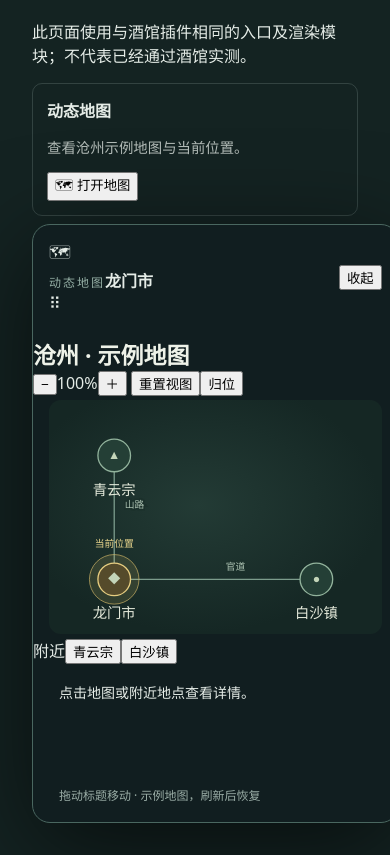
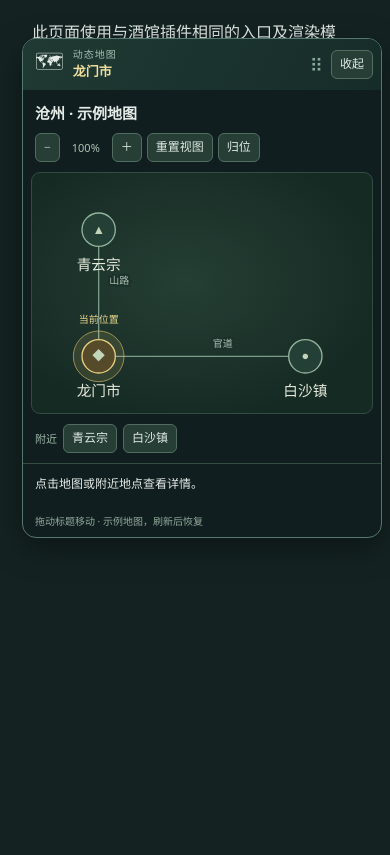
Before and after one commit to agentgeleven-lab/sillytavern-dynamic-map, a website with bundled scripts: page demo.html in a window 390 px wide. Both pictures are taken after a click on the button "🗺 打开地图". Shown: the part 102-957 px from the top of the page. After the commit the page ends 844 px from the top, so only its background shows below. Built offline with nearby package versions, Linux system fonts and the light colour scheme.

Commit message:
Release v0.2.0 floating map controls and responsive layout

```diff
--- a/index.js
+++ b/index.js
@@ -7,14 +7,14 @@ let instance;
 export function initialize() {
     if (instance) return instance;
     const host = document.querySelector('#extensions_settings2') ?? document.querySelector('#extensions_settings');
-    if (!host) { console.warn('[DynamicMap] 找不到扩展设置容器'); return null; }
     const store = createStore(createDemoDocument());
     const panel = createPanel(store);
     const settings = document.createElement('div');
     settings.className = 'dm-settings';
-    settings.innerHTML = '<b>动态地图</b><p>查看沧州示例地图与当前位置。</p><button type="button" class="menu_button">🗺 打开地图</button>';
+    settings.innerHTML = '<b>动态地图</b><p>从悬浮条展开地图，拖动标题调整位置。</p><button type="button" class="menu_button">🗺 打开地图</button><button type="button" class="menu_button dm-reset-window">悬浮窗归位</button>';
     settings.querySelector('button').addEventListener('click', panel.open);
-    host.append(settings);
+    settings.querySelector('.dm-reset-window').addEventListener('click', panel.resetPosition);
+    host?.append(settings);
     const api = createPublicApi(store, panel.open);
     globalThis.SillyTavernDynamicMap = api;
     instance = { api, destroy() {
--- a/package.json
+++ b/package.json
@@ -1,6 +1,6 @@
 {
   "name": "sillytavern-dynamic-map",
-  "version": "0.1.0",
+  "version": "0.2.0",
   "private": true,
   "type": "module",
   "scripts": { "test": "node --test", "check": "node scripts/check.mjs" },
--- a/style.css
+++ b/style.css
@@ -1,25 +1,46 @@
 .dm-settings { padding: 14px; margin: 8px 0; border: 1px solid #768b8550; border-radius: 10px; }
 .dm-settings p { opacity: .75; font-size: .9em; }
-#dynamic-map-panel { box-sizing: border-box; width: min(900px, 94vw); max-width: 94vw; max-height: 90dvh; padding: 0; overflow: auto; color: #e5ece7; background: #111e20; border: 1px solid #4a6760; border-radius: 18px; box-shadow: 0 24px 100px #0009; font-family: inherit; text-align: left; }
-#dynamic-map-panel::backdrop { background: #000a; }
-#dynamic-map-panel .dm-header { display: flex; justify-content: space-between; align-items: center; padding: 22px 26px 14px; }
-#dynamic-map-panel .dm-eyebrow { color: #95afa5; font-size: 12px; letter-spacing: 2px; }
-#dynamic-map-panel h2 { margin: 7px 0 0; color: #eef2e8; font-size: 23px; }
-#dynamic-map-panel .dm-close { border: 1px solid #536a64; background: #223532; color: #e5ece7; border-radius: 50%; font-size: 24px; width: 38px; height: 38px; cursor: pointer; }
-#dynamic-map-panel .dm-location { margin: 0 26px; padding: 12px 0; border-top: 1px solid #344c46; color: #c9d9c8; font-size: 14px; }
-#dynamic-map-panel .dm-canvas { margin: 4px 16px; min-height: 200px; border-radius: 12px; background: radial-gradient(ellipse at 45% 45%, #233b35, #152724 70%); }
-#dynamic-map-panel .dm-svg { display: block; width: 100%; height: auto; max-height: 55dvh; min-height: 220px; }
-#dynamic-map-panel .dm-edge line { stroke: #7c9c8c; stroke-width: 2; }
-#dynamic-map-panel .dm-edge text { fill: #adc3b3; font-size: 15px; paint-order: stroke; stroke: #1b302b; stroke-width: 5px; }
-#dynamic-map-panel .dm-node { cursor: pointer; }
-#dynamic-map-panel .dm-dot { fill: #243f36; stroke: #92b39c; stroke-width: 2; }
-#dynamic-map-panel .dm-node:hover .dm-dot, #dynamic-map-panel .dm-node:focus .dm-dot { fill: #416451; stroke: #fff0bc; stroke-width: 3; }
-#dynamic-map-panel .dm-node text { text-anchor: middle; }
-#dynamic-map-panel .dm-symbol { fill: #c3d5b9; font-size: 19px; }
-#dynamic-map-panel .dm-name { fill: #e5eadb; font-size: 22px; }
-#dynamic-map-panel .dm-halo { fill: #eacb6820; stroke: #d5ba69; stroke-width: 1; }
-#dynamic-map-panel .dm-current .dm-dot { fill: #554b2b; stroke: #e6cd80; }
-#dynamic-map-panel .dm-current-label { fill: #ead68d; font-size: 15px; }
-#dynamic-map-panel .dm-details { padding: 18px 26px; min-height: 58px; font-size: 14px; overflow-wrap: anywhere; }
-#dynamic-map-panel .dm-footer { padding: 12px 26px 18px; color: #9aada6; font-size: 12px; }
-@media (max-width: 520px) { #dynamic-map-panel .dm-header { padding: 16px; } #dynamic-map-panel .dm-location { margin: 0 16px; line-height: 1.8; } }
+#dynamic-map-panel { position:fixed; z-index:2147482998; box-sizing:border-box; width:min(410px,calc(100vw - 16px)); max-width:calc(100vw - 16px); max-height:calc(100dvh - 16px); display:flex; flex-direction:column; padding:0; margin:0; overflow:hidden; color:#e5ece7; background:#111e20; border:1px solid #54786d; border-radius:14px; box-shadow:0 10px 32px #0006; font-family:inherit; font-size:13px; text-align:left; color-scheme:dark; }
+#dynamic-map-panel * { box-sizing:border-box; }
+#dynamic-map-panel [hidden] { display:none!important; }
+#dynamic-map-panel.dm-collapsed { width:198px; }
+#dynamic-map-panel .dm-header { display:flex; align-items:center; gap:4px; flex-shrink:0; min-height:50px; padding:6px 8px; background:linear-gradient(120deg,#203a33,#162c29); }
+#dynamic-map-panel .dm-handle { display:flex; flex:1; align-items:center; gap:9px; min-width:0; cursor:grab; touch-action:none; user-select:none; padding:2px 4px; border-radius:6px; }
+#dynamic-map-panel.dm-dragging .dm-handle { cursor:grabbing; }
+#dynamic-map-panel .dm-handle>div { min-width:0; flex:1; }
+#dynamic-map-panel .dm-icon { font-size:21px; }
+#dynamic-map-panel .dm-eyebrow { display:block; font-size:10px; color:#a3bdb0; line-height:1.3; letter-spacing:1px; }
+#dynamic-map-panel .dm-compact-location { display:block; overflow:hidden; white-space:nowrap; text-overflow:ellipsis; font-size:13px; line-height:1.6; color:#f1df9d; }
+#dynamic-map-panel .dm-grip { color:#8ba99b; font-size:18px; }
+#dynamic-map-panel button, #dynamic-map-panel select { font-family:inherit; font-size:12px; line-height:1.4; color:#e0ebe4!important; background:#263e36!important; border:1px solid #506d60!important; border-radius:6px; padding:5px 8px; margin:0; box-shadow:none; text-shadow:none; cursor:pointer; }
+#dynamic-map-panel button:hover { background:#355444!important; }
+#dynamic-map-panel button:disabled { opacity:.4; cursor:default; }
+#dynamic-map-panel :focus-visible { outline:2px solid #dfcb87; outline-offset:1px; }
+#dynamic-map-panel .dm-toggle { flex-shrink:0; }
+#dynamic-map-panel #dm-content { min-height:0; overflow:auto; overscroll-behavior:contain; }
+#dynamic-map-panel .dm-map-heading { display:flex; align-items:center; gap:8px; padding:12px 12px 6px; }
+#dynamic-map-panel h2 { margin:0; font-size:15px; color:#e5ece7; flex:1; overflow-wrap:anywhere; }
+#dynamic-map-panel select { min-width:0; max-width:50%; }
+#dynamic-map-panel .dm-toolbar { display:flex; align-items:center; gap:5px; flex-wrap:wrap; padding:4px 12px 10px; }
+#dynamic-map-panel .dm-zoom { min-width:42px; text-align:center; color:#adc4b5; font-size:11px; }
+#dynamic-map-panel .dm-canvas { margin:0 8px; min-height:160px; border:1px solid #334c40; border-radius:9px; overflow:hidden; background:radial-gradient(ellipse at 45% 45%,#253f34,#162a24 75%); }
+#dynamic-map-panel .dm-svg { display:block; width:100%; height:auto; max-height:290px; min-height:185px; }
+#dynamic-map-panel .dm-edge line { stroke:#7c9c8c; stroke-width:2; }
+#dynamic-map-panel .dm-edge text { fill:#adc3b3; font-size:15px; paint-order:stroke; stroke:#1b302b; stroke-width:5px; }
+#dynamic-map-panel .dm-node { cursor:pointer; }
+#dynamic-map-panel .dm-dot { fill:#243f36; stroke:#92b39c; stroke-width:2; }
+#dynamic-map-panel .dm-node:hover .dm-dot,#dynamic-map-panel .dm-node:focus .dm-dot { fill:#416451; stroke:#fff0bc; stroke-width:3; }
+#dynamic-map-panel .dm-node text { text-anchor:middle; }
+#dynamic-map-panel .dm-symbol { fill:#c3d5b9; font-size:19px; }
+#dynamic-map-panel .dm-name { fill:#e5eadb; font-size:22px; }
+#dynamic-map-panel .dm-halo { fill:#eacb6820; stroke:#d5ba69; stroke-width:1; }
+#dynamic-map-panel .dm-current .dm-dot { fill:#554b2b; stroke:#e6cd80; }
+#dynamic-map-panel .dm-current-label { fill:#ead68d; font-size:15px; }
+#dynamic-map-panel .dm-nearby { display:flex; flex-wrap:wrap; align-items:center; gap:6px; padding:10px 12px; color:#9eb8a7; font-size:11px; }
+#dynamic-map-panel .dm-selection { padding:10px 12px; border-top:1px solid #354d40; }
+#dynamic-map-panel .dm-details { line-height:1.7; font-size:12px; overflow-wrap:anywhere; }
+#dynamic-map-panel .dm-move { margin-top:8px; }
+#dynamic-map-panel .dm-feedback { padding:0 12px; margin:0; color:#e6d390; font-size:11px; }
+#dynamic-map-panel .dm-feedback:empty { display:none; }
+#dynamic-map-panel .dm-footer { padding:9px 12px; color:#91aa9b; font-size:10px; }
+@media(max-width:480px) { #dynamic-map-panel { width:min(360px,calc(100vw - 16px)); } #dynamic-map-panel .dm-svg { min-height:170px; } }
```
Also changed, not shown: VALIDATION.md (+8 -6 lines), README.md, manifest.json.
